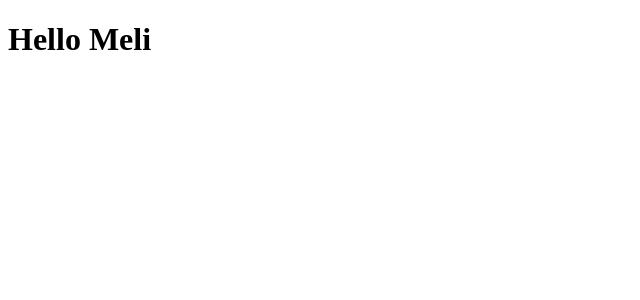
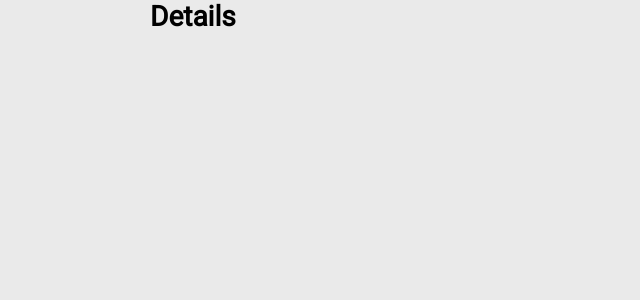
Before and after one commit to rigote/meli, a React (Create React App) app: page /details in a window 1280 px wide. Shown: the top 300 px of the page, without its empty margins (0-640 px from the left). Built offline with nearby package versions, Linux system fonts and the light colour scheme.

Commit message:
Criando rotas e adicionando global style

```diff
--- a/package.json
+++ b/package.json
@@ -8,7 +8,9 @@
     "@testing-library/user-event": "^7.1.2",
     "react": "^16.12.0",
     "react-dom": "^16.12.0",
-    "react-scripts": "3.3.0"
+    "react-router-dom": "^5.1.2",
+    "react-scripts": "3.3.0",
+    "styled-components": "^5.0.0"
   },
   "scripts": {
     "start": "react-scripts start",
--- a/src/App.js
+++ b/src/App.js
@@ -1,10 +1,16 @@
 import React from 'react'
+import { BrowserRouter } from 'react-router-dom'
+
+import GlobalStyle from './styles/global'
+import Routes from './routes'
 
 function App() {
   return (
-    <div className="App">
-      <h1>Hello Meli</h1>
-    </div>
+    <BrowserRouter>
+      {/* <Header/> */}
+      <Routes />
+      <GlobalStyle />
+    </BrowserRouter>
   )
 }
 
--- /dev/null
+++ b/src/pages/Details/index.js
@@ -0,0 +1,7 @@
+import React from 'react'
+
+// import { Container } from './styles';
+
+export default function Details() {
+  return <h1>Details</h1>
+}
--- /dev/null
+++ b/src/pages/Home/index.js
@@ -0,0 +1,7 @@
+import React from 'react'
+
+// import { Container } from './styles';
+
+export default function Home() {
+  return <h1>Home</h1>
+}
--- /dev/null
+++ b/src/routes.js
@@ -0,0 +1,14 @@
+import React from 'react'
+import { Switch, Route } from 'react-router-dom'
+
+import Home from './pages/Home'
+import Details from './pages/Details'
+
+export default function Routes() {
+  return (
+    <Switch>
+      <Route path="/" exact component={Home} />
+      <Route path="/details" component={Details} />
+    </Switch>
+  )
+}
--- /dev/null
+++ b/src/styles/global.js
@@ -0,0 +1,31 @@
+import { createGlobalStyle } from 'styled-components'
+
+export default createGlobalStyle`
+  @import url('https://fonts.googleapis.com/css?family=Roboto&display=swap');
+
+  *{
+    margin: 0;
+    padding: 0;
+    outline: 0;
+    box-sizing: border-box;
+  }
+
+  body {
+    background: #eaeaea;
+    -webkit-font-smoothing: antialiased;
+  }
+
+  body, input, button {
+    font: 14px Roboto, sans-serif;
+  }
+
+  #root {
+    max-width: 1020px;
+    margin: 0 auto;
+    padding: 0 20px 50px;
+  }
+
+  button {
+    cursor: pointer;
+  }
+`
```
Also changed, not shown: 1 other file (tests, documents, lock files or other folders).
